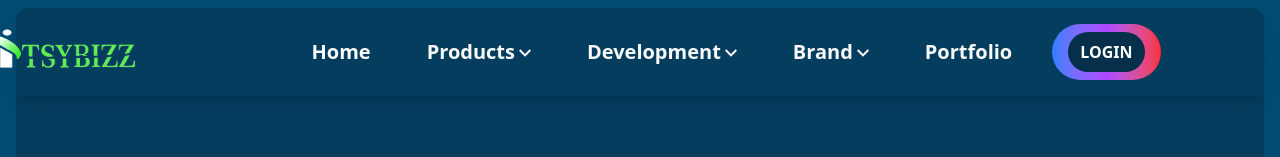
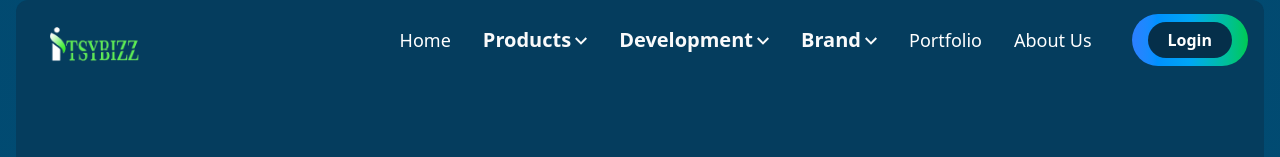
Before and after one commit to Ashutoshchoudhary22/itsbyizz, a React app: page / in a window 1280 px wide. Shown: the top 157 px of the page. Built offline with nearby package versions, Linux system fonts and the light colour scheme; the HTML template or start-up script is replaced by a standard one.

Commit message:
new changes

```diff
--- a/src/Components/Header.jsx
+++ b/src/Components/Header.jsx
@@ -74,96 +74,100 @@ const Header = () => {
 
   return (
     <nav
-      className={`sticky  bg-[#053d5e] z-50 rounded-t-xl flex  mx-4 py-1 md:shadow-lg items-center ${
-        isScroll ? "bg-[#053d5e] top-0 rounded-2xl shadow-md" : "bg-[#053d5e] top-2 "
-      }`}
+      className={`sticky top-0 z-50 bg-[#053d5e] py-2 md:mx-4 rounded-t-xl transition-all duration-500 ${isScroll ? "shadow-md rounded-2xl" : ""
+        }`}
     >
-      <div className="max-w-screen-xl mx-auto px-4 flex items-center rounded-lg ">
-        <div className="relative bottom-2 h-20 w-44">
+      <div className="max-w-screen-xl mx-auto px-4 flex items-center justify-between flex-wrap">
+
+        {/* Logo */}
+        <div className="h-16 w-44 flex items-center">
           <Link to="/">
             <img
               src="itsybizz.png"
               alt="Logo"
-              className="absolute top-1/2 right-16 h-32 w-52 -translate-x-1/2 -translate-y-1/2 z-50 pointer-events-none"
+              className="h-28 object-contain"
             />
           </Link>
         </div>
 
+        {/* Hamburger Menu Button (Mobile Only) */}
         <button
-          className="md:hidden ml-auto text-gray-50 p-4 focus:outline-none"
+          className="md:hidden text-white p-2"
           onClick={toggleMenu}
           aria-label="Toggle Menu"
         >
-          {isMenuOpen ? (
-            <FaTimes className="w-6 h-6" />
-          ) : (
-            <FaBars className="w-6 h-6" />
-          )}
+          {isMenuOpen ? <FaTimes className="w-6 h-6" /> : <FaBars className="w-6 h-6" />}
         </button>
 
+        {/* Navigation Links */}
         <ul
           ref={dropdownRef}
           className={`
-              md:flex md:flex-row md:items-center md:static absolute left-0 right-0 top-full z-10 bg-[#053d5e] md:bg-transparent text-white md:space-x-6
-              transition-all duration-500 ease-in-out
+          w-full md:w-auto flex-col md:flex-row md:flex md:items-center text-white font-medium
+          bg-[#053d5e] md:bg-transparent absolute md:static left-0 right-0 top-full md:top-auto
+          transition-all duration-500 ease-in-out overflow-hidden md:overflow-visible
 
-              ${isMenuOpen
-              ? "max-h-[500px] opacity-100 translate-y-0 overflow-visible"
-              : "max-h-0 opacity-0 -translate-y-2 overflow-hidden"
-              }
-
-              md:max-h-none md:opacity-100 md:translate-y-0 md:overflow-visible
-            `}
+          ${isMenuOpen ? "flex max-h-[500px] opacity-100" : "max-h-0 opacity-0 invisible md:visible md:opacity-100 md:max-h-none"}
+        `}
         >
+          {/* Nav Items */}
           <li>
             <NavLink
               to="/"
-              className="text-gray-50 flex md:inline-flex p-4 items-center hover:text-white"
+              className="block px-4 py-3 md:py-2 text-lg hover:text-white transition"
             >
-              <span className="text-xl font-semibold">Home</span>
+              Home
             </NavLink>
           </li>
 
-          {/* Products Dropdown */}
           <li className="relative">
             <MenuList listName="Products" list={products} />
           </li>
 
-          {/* Development Dropdown */}
           <li className="relative">
             <MenuList listName="Development" list={developmentmenu} />
           </li>
 
-          {/* Become Brand Dropdown */}
           <li className="relative">
             <MenuList listName="Brand" list={becomeBrand} />
           </li>
 
-          {/* Portfolio Link */}
           <li>
             <NavLink
               to="/portfolio"
-              className="text-gray-50 flex md:inline-flex p-4 items-center hover:text-white"
+              className="block px-4 py-3 md:py-2 text-lg hover:text-white transition"
             >
-              <span className="text-xl font-semibold">Portfolio</span>
+              Portfolio
             </NavLink>
           </li>
 
           <li>
             <NavLink
+              to="/about-us"
+              className="block px-4 py-3 md:py-2 text-lg hover:text-white transition"
+            >
+              About Us
+            </NavLink>
+          </li>
+
+          {/* Login Button */}
+          <li className="mt-2 md:mt-0 md:ml-6">
+            <NavLink
               to="/login"
               onClick={() => setIsUserMenuOpen(false)}
               className="relative inline-flex items-center px-4 py-2 font-semibold text-white rounded-full bg-sky-950 group hover:bg-black transition"
             >
-              <span className="absolute inset-0 rounded-full p-[1px] bg-gradient-to-r from-blue-500 via-purple-500 to-red-500 group-hover:from-blue-600 group-hover:to-red-600 transition-all duration-300"></span>
-              <span className="relative z-10 bg-sky-950 px-3 py-2 rounded-full flex items-center space-x-2">
-                <span>LOGIN</span>
+              <span className="absolute inset-0 rounded-full p-[1px] bg-gradient-to-r from-blue-500 via-sky-500 to-green-500 group-hover:from-blue-600 group-hover:to-green-700 transition-all duration-300"></span>
+              <span className="relative z-10 bg-sky-950 px-5 py-1.5 rounded-full flex items-center space-x-2">
+                <span>Login</span>
               </span>
             </NavLink>
           </li>
         </ul>
       </div>
     </nav>
+
+
   );
 };
 
--- a/src/Pages/Slider.jsx
+++ b/src/Pages/Slider.jsx
@@ -156,11 +156,11 @@ const TabBar = () => {
       <div className="pt-5 pb-16"></div>
       <svg
         width="100%"
-        height="80vh"
+
         viewBox="50 10 100 100"
         fill="none"
         xmlns="http://www.w3.org/2000/svg"
-        className="draw-path w-full max-[800px]:h-[24vh]"
+        className="draw-path w-full  h-[60vh] max-[800px]:h-[24vh]"
         preserveAspectRatio="xMidYMid meet"
       >
         <defs>
```
Also changed, not shown: 1 other file (tests, documents, lock files or other folders).
